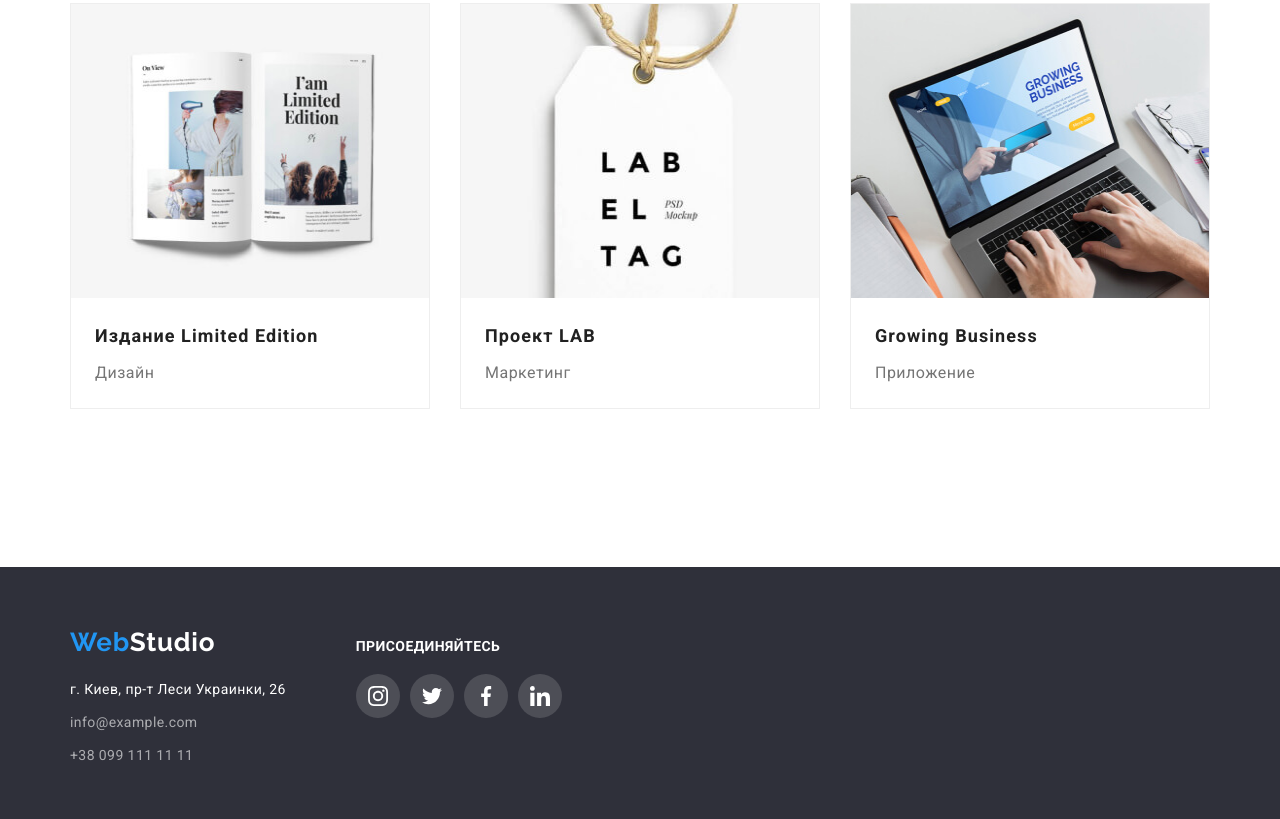
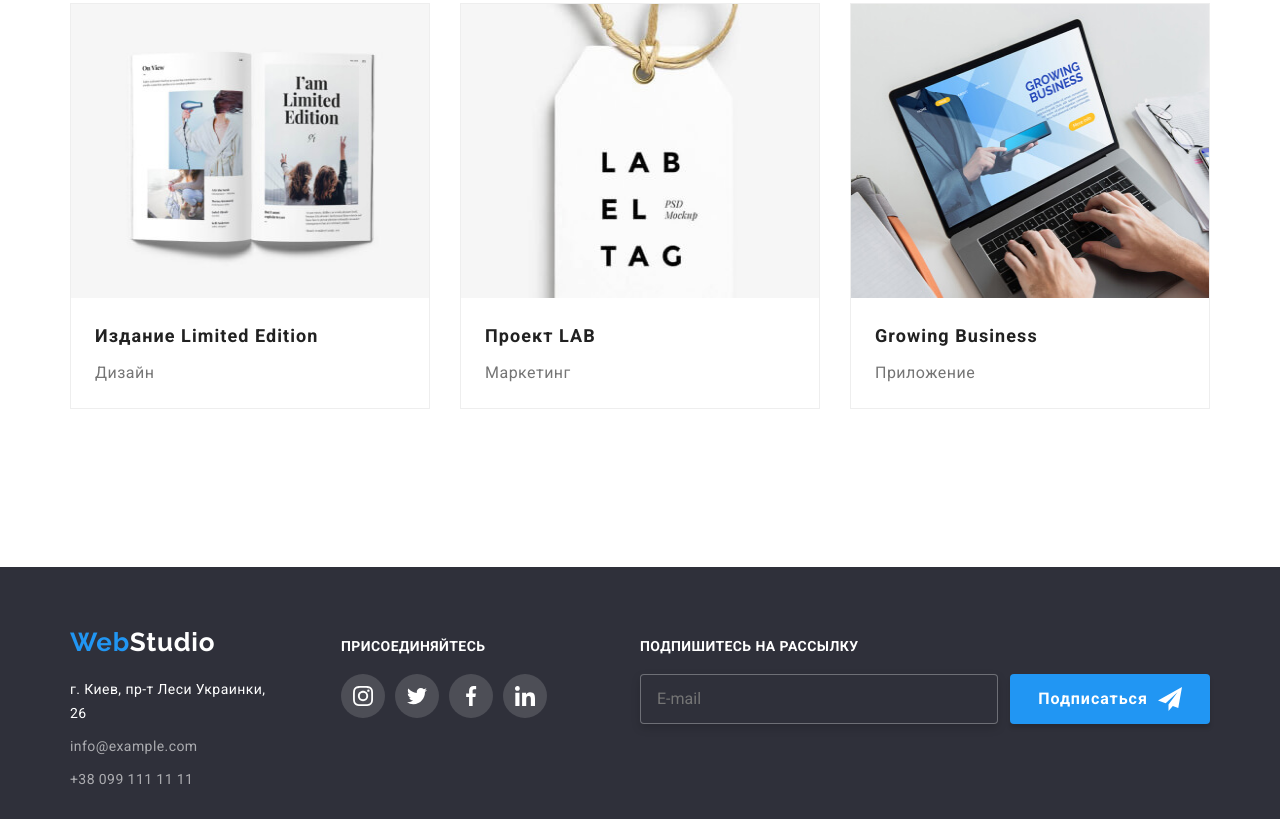
Before and after one commit to Kvitkag/goit-markup-hw-06, a plain HTML site: page portfolio.html in a window 1280 px wide. Shown: the part 1168-1987 px from the top of the page. Drawn offline with nearby package versions, Linux system fonts and the light colour scheme.

Commit message:
Виправлене

```diff
--- a/css/styles.css
+++ b/css/styles.css
@@ -786,6 +786,7 @@ img {
     height: 50px;
     background: #2196F3;
     box-shadow: 0px 4px 4px rgba(0, 0, 0, 0.15);
+    border-style: none;
     border-radius: 4px;
     margin-left: 12px;
     transition: all 250ms cubic-bezier(0.4, 0, 0.2, 1);
@@ -978,6 +979,13 @@ img {
 
 .modal-form-checkbox-label {
     margin-bottom: 30px;
+    font-weight: 400;
+    font-size: 14px;
+    line-height: 24px;
+    /* identical to box height, or 171% */
+    letter-spacing: 0.03em;
+
+    color: #757575;
 }
 
 .modal-form-checkbox-label::before {
--- a/portfolio.html
+++ b/portfolio.html
@@ -230,6 +230,17 @@
                         </li>
                     </ul>
                 </div>
+                <form class="footer-three-side">
+                    <p class="footer-right-title">Подпишитесь на рассылку</p>
+                    <div class="footer-three-div">
+                        <input type="email" name="subscriber-email" class="footer-three-input" placeholder="E-mail">
+                        <button type="submit" class="footer-button">Подписаться
+                            <svg class="footer-three-svg">
+                                <use href="./images/sprite.svg#icon-telegram"></use>
+                            </svg>
+                        </button>
+                    </div>
+                </form>
             </div>
         </div>
     </footer>
```
